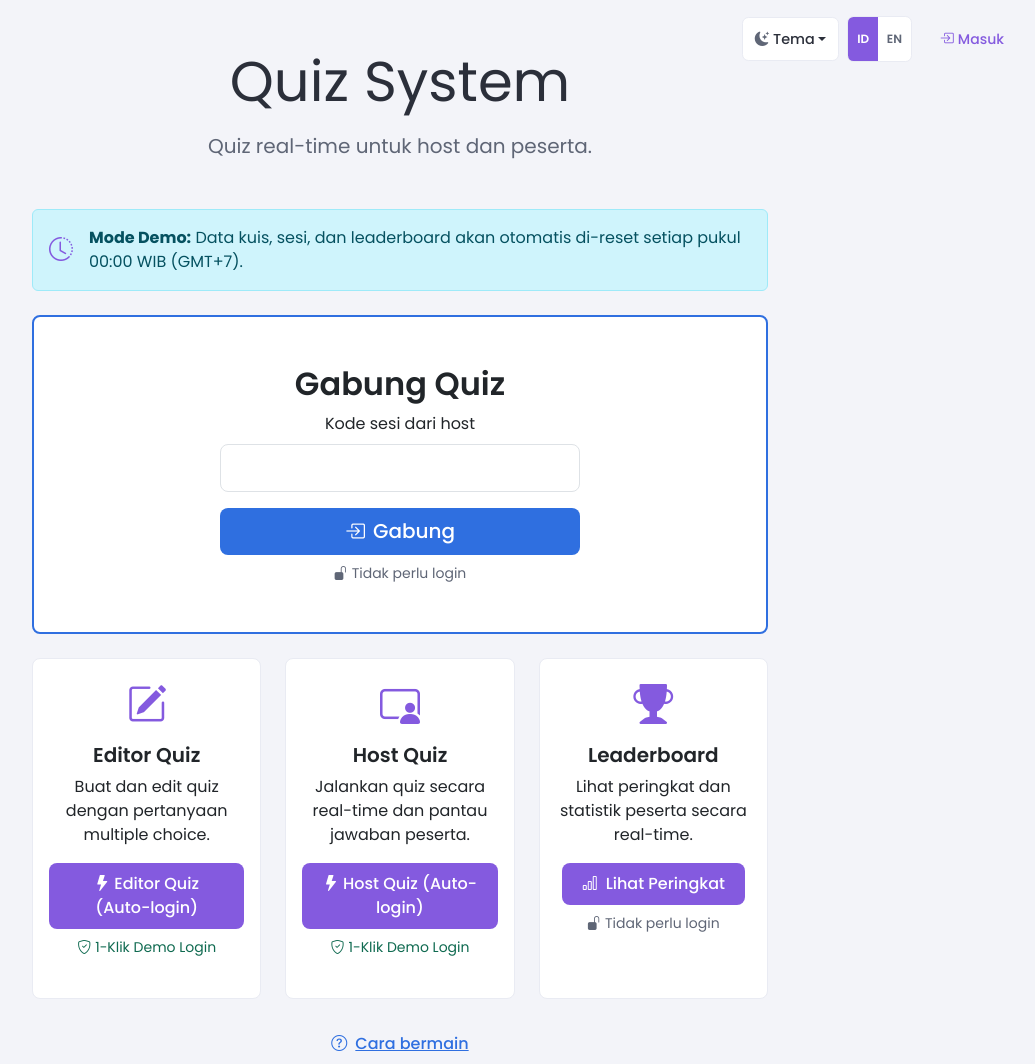
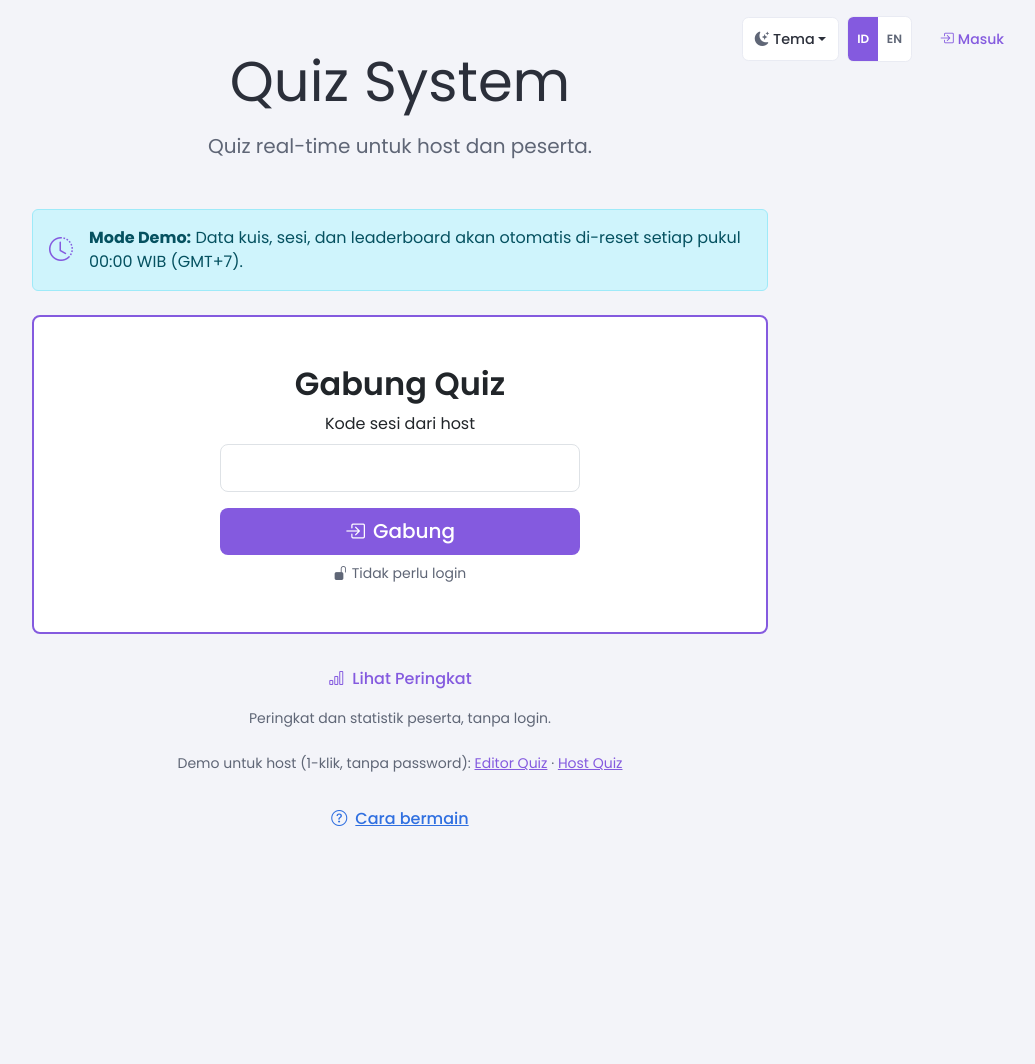
Before and after one commit to rgunawans/BlazorQuiz, an ASP.NET Core app: page / in a window 1280 px wide. Shown: the whole page, without its empty margins (240-1275 px from the left). After the commit the page ends 826 px from the top, so only its background shows below. Run offline with ASP.NET Core 8, Linux system fonts and the light colour scheme; style sheets or scripts are compiled from the project's sources; some libraries are stand-ins or nearby versions.

Commit message:
Simplify home page and unify purple accent; translate antislop rules block
Replace the three equal feature cards on Home with a leaderboard link and a plain host-link row. Point the timer and language switcher at the shared primary color, make Join a primary button, and fix stale CSS comments. Translate the antislop block in the rules file to Indonesian.

Co-Authored-By: Claude Sonnet 5.5 <noreply@anthropic.com>

```diff
--- a/BlazorQuiz/Components/Pages/Home.razor
+++ b/BlazorQuiz/Components/Pages/Home.razor
@@ -37,7 +37,7 @@
                 </div>
             </div>
 
-            <div class="card border-info mb-4 home-join">
+            <div class="card border-primary mb-4 home-join">
                 <div class="card-body text-center py-5">
                     <h2 class="card-title">@L.T("Gabung Quiz", "Join Quiz")</h2>
                     <form method="post" @formname="join-quiz" @onsubmit="JoinQuiz" class="home-join-form">
@@ -46,7 +46,7 @@
                         <input id="home-session-code" name="joinCode" class="form-control form-control-lg text-center fw-bold mb-3"
                                maxlength="12" autocomplete="off" autocapitalize="characters" required
                                @bind="joinCode" />
-                        <button type="submit" class="btn btn-info btn-lg w-100">
+                        <button type="submit" class="btn btn-primary btn-lg w-100">
                             <i class="bi bi-box-arrow-in-right me-2"></i>@L.T("Gabung", "Join")
                         </button>
                     </form>
@@ -56,70 +56,26 @@
                 </div>
             </div>
 
-            <div class="row g-4">
-                <div class="col-md-4">
-                    <div class="card h-100">
-                        <div class="card-body text-center">
-                            <i class="bi bi-pencil-square fs-1 text-primary mb-2 d-block"></i>
-                            <h5 class="card-title">@L.T("Editor Quiz", "Quiz Editor")</h5>
-                            <p class="card-text">@L.T("Buat dan edit quiz dengan pertanyaan multiple choice.", "Create and edit quizzes with multiple-choice questions.")</p>
+            <div class="text-center mb-4">
+                <a href="/leaderboard" class="btn btn-outline-primary">
+                    <i class="bi bi-bar-chart me-2"></i>@L.T("Lihat Peringkat", "View Rankings")
+                </a>
+                <small class="text-muted d-block mt-2">@L.T("Peringkat dan statistik peserta, tanpa login.", "Rankings and participant statistics, no login required.")</small>
+            </div>
+
+            <div class="text-center text-muted small">
                 <AuthorizeView>
                     <Authorized>
-                                    <a href="/quiz-editor" class="btn btn-primary">
-                                        <i class="bi bi-plus-circle me-2"></i>@L.T("Buat Quiz", "Create Quiz")
-                                    </a>
+                        @L.T("Untuk host:", "For hosts:")
+                        <a href="/quiz-editor">@L.T("Editor Quiz", "Quiz Editor")</a> &middot;
+                        <a href="/quiz-host">Host Quiz</a>
                     </Authorized>
                     <NotAuthorized>
-                                    <a href="/auto-login?target=editor" class="btn btn-primary">
-                                        <i class="bi bi-lightning-fill me-1"></i>@L.T("Editor Quiz (Auto-login)", "Quiz Editor (Auto-login)")
-                                    </a>
-                                    <small class="text-success mt-2 d-block">
-                                        <i class="bi bi-shield-check me-1"></i>@L.T("1-Klik Demo Login", "1-Click Demo Login")
-                                    </small>
+                        @L.T("Demo untuk host (1-klik, tanpa password):", "Host demo (1-click, no password):")
+                        <a href="/auto-login?target=editor">@L.T("Editor Quiz", "Quiz Editor")</a> &middot;
+                        <a href="/auto-login?target=host">Host Quiz</a>
                     </NotAuthorized>
                 </AuthorizeView>
-                        </div>
-                    </div>
-                </div>
-                <div class="col-md-4">
-                    <div class="card h-100">
-                        <div class="card-body text-center">
-                            <i class="bi bi-person-video3 fs-1 text-primary mb-2 d-block"></i>
-                            <h5 class="card-title">Host Quiz</h5>
-                            <p class="card-text">@L.T("Jalankan quiz secara real-time dan pantau jawaban peserta.", "Run a quiz in real time and follow participants' answers.")</p>
-                            <AuthorizeView>
-                                <Authorized>
-                                    <a href="/quiz-host" class="btn btn-primary">
-                                        <i class="bi bi-play-fill me-2"></i>@L.T("Mulai Sesi", "Start Session")
-                                    </a>
-                                </Authorized>
-                                <NotAuthorized>
-                                    <a href="/auto-login?target=host" class="btn btn-primary">
-                                        <i class="bi bi-lightning-fill me-1"></i>@L.T("Host Quiz (Auto-login)", "Host Quiz (Auto-login)")
-                                    </a>
-                                    <small class="text-success mt-2 d-block">
-                                        <i class="bi bi-shield-check me-1"></i>@L.T("1-Klik Demo Login", "1-Click Demo Login")
-                                    </small>
-                                </NotAuthorized>
-                            </AuthorizeView>
-                        </div>
-                    </div>
-                </div>
-                <div class="col-md-4">
-                    <div class="card h-100">
-                        <div class="card-body text-center">
-                            <i class="bi bi-trophy-fill fs-1 text-primary mb-2 d-block"></i>
-                            <h5 class="card-title">Leaderboard</h5>
-                            <p class="card-text">@L.T("Lihat peringkat dan statistik peserta secara real-time.", "See rankings and participant statistics in real time.")</p>
-                            <a href="/leaderboard" class="btn btn-primary">
-                                <i class="bi bi-bar-chart me-2"></i>@L.T("Lihat Peringkat", "View Rankings")
-                            </a>
-                            <small class="text-muted mt-2 d-block">
-                                <i class="bi bi-unlock-fill me-1"></i>@L.T("Tidak perlu login", "No login required")
-                            </small>
-                        </div>
-                    </div>
-                </div>
             </div>
 
             <div class="text-center mt-4">
--- a/BlazorQuiz/wwwroot/app.css
+++ b/BlazorQuiz/wwwroot/app.css
@@ -313,7 +313,7 @@ h1, h2, h3, h4, h5, h6 {
 .quiz-timer {
     font-size: 3rem;
     font-weight: 800;
-    background-color: #864cbf; /* Kahoot purple timer */
+    background-color: var(--ynex-primary);
     color: white;
     border-radius: 50%;
     width: 100px;
@@ -397,7 +397,7 @@ h1, h2, h3, h4, h5, h6 {
 
 /* Misc */
 .text-primary { color: var(--ynex-primary) !important; }
-/* Text colors darkened to reach WCAG AA (4.5:1) on the #f2f2f2 page background */
+/* Text colors darkened to reach WCAG AA (4.5:1) on the light page background */
 .text-muted { color: var(--kahoot-muted) !important; }
 .text-info { color: var(--kahoot-blue) !important; }
 .text-warning { color: #7a5a00 !important; }
@@ -461,7 +461,7 @@ h1, h2, h3, h4, h5, h6 {
 }
 .navbar-toggler { min-width: 44px; justify-content: center; }
 
-/* One palette: dark neutral (primary) + the four answer colors; blue is the accent (info). */
+/* One palette: purple primary + the four answer colors; blue is the secondary accent (info). */
 :root {
     --bs-primary: #845adf;
     --bs-primary-rgb: 132, 90, 223;
@@ -597,7 +597,7 @@ button:focus-visible {
 /* Language switcher (ID / EN) */
 .lang-switch { display: inline-flex; border: 1px solid var(--kahoot-border); border-radius: .4rem; overflow: hidden; background: var(--kahoot-card); }
 .lang-switch-link { padding: .2rem .55rem; font-size: .75rem; font-weight: 600; color: var(--kahoot-muted); text-decoration: none; min-height: 44px; display: inline-flex; align-items: center; }
-.lang-switch-link.active { background: #845adf; color: #fff; }
+.lang-switch-link.active { background: var(--ynex-primary); color: #fff; }
 .lang-switch-link:not(.active):hover { background: var(--kahoot-track); color: var(--kahoot-text); }
 
 /* Theme toggle and menu */
```
Also changed, not shown: .agents/rules/blazorquiz.md. Lines whose indentation alone changed are shown as unchanged.
